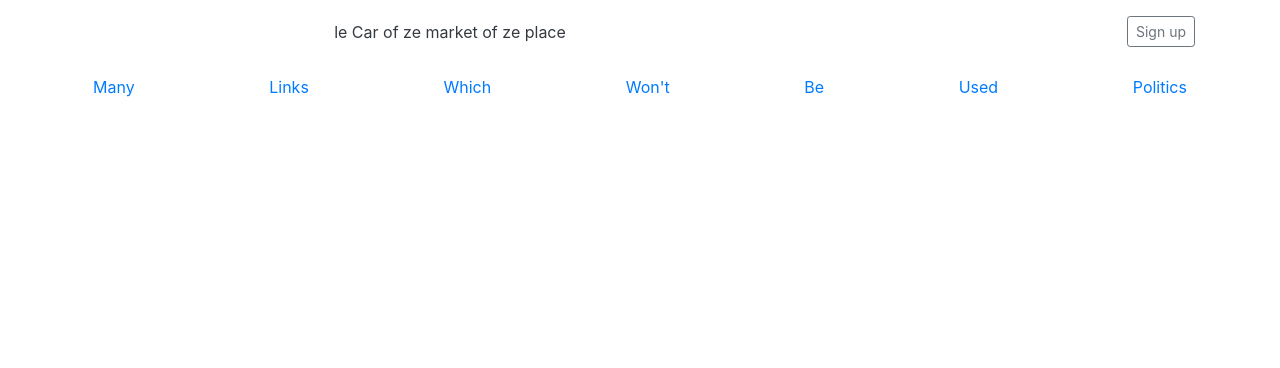
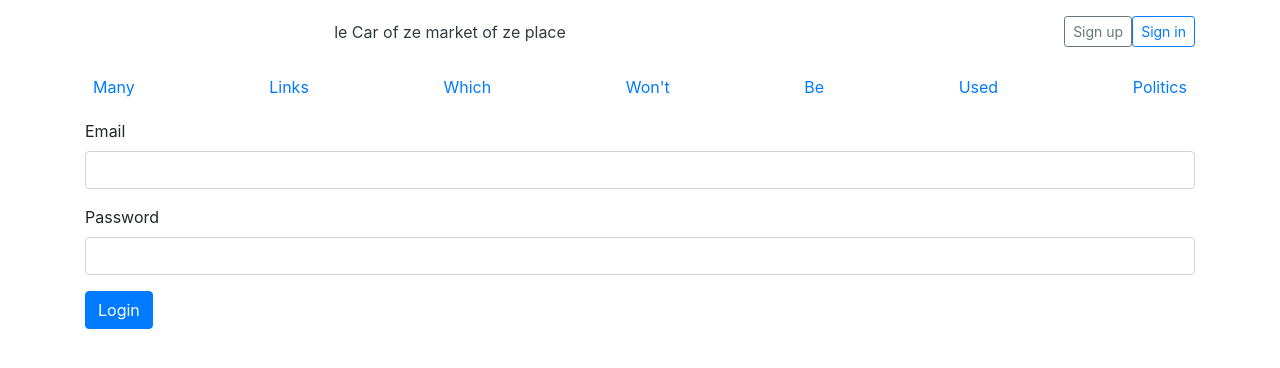
Before and after one commit to Elitelol/Car-Marketplace, a React (Create React App) app in the folder front/: page /login in a window 1280 px wide. Shown: the top 368 px of the page. Built offline with nearby package versions, Linux system fonts and the light colour scheme.

Commit message:
ADD: Login form.

```diff
--- a/front/src/App.js
+++ b/front/src/App.js
@@ -5,6 +5,7 @@ import CarList from "./components/CarList";
 import Details from "./components/Details";
 import Upload from "./components/Upload";
 import Register from "./components/Register";
+import Login from "./components/Login";
 
 function App() {
   return (
@@ -16,6 +17,7 @@ function App() {
           <Route path="/details" component={Details}></Route>
           <Route path="/upload" component={Upload}></Route>
           <Route path="/register" component={Register}></Route>
+          <Route path="/login" component={Login}></Route>
         </Switch>
       </main>
     </React.Fragment>
--- /dev/null
+++ b/front/src/components/Login.js
@@ -0,0 +1,31 @@
+import React, { Component } from "react";
+
+export default class Login extends Component {
+  render() {
+    return (
+      <div>
+        <form>
+          <div className="form-group">
+            <label for="email">Email</label>
+            <input
+              className="form-control"
+              id="login-email"
+              type="email"
+            ></input>
+          </div>
+          <div className="form-group">
+            <label for="password">Password</label>
+            <input
+              className="form-control"
+              id="login-password"
+              type="password"
+            ></input>
+          </div>
+          <button type="submit" class="btn btn-primary">
+            Login
+          </button>
+        </form>
+      </div>
+    );
+  }
+}
--- a/front/src/components/Navbar.js
+++ b/front/src/components/Navbar.js
@@ -16,6 +16,9 @@ class Navbar extends Component {
             <div class="col-4 d-flex justify-content-end align-items-center">
               <a class="btn btn-sm btn-outline-secondary" href="/register">
                 Sign up
+              </a>
+              <a class="btn btn-sm btn-outline-primary" href="/login">
+                Sign in
               </a>
             </div>
           </div>
```
